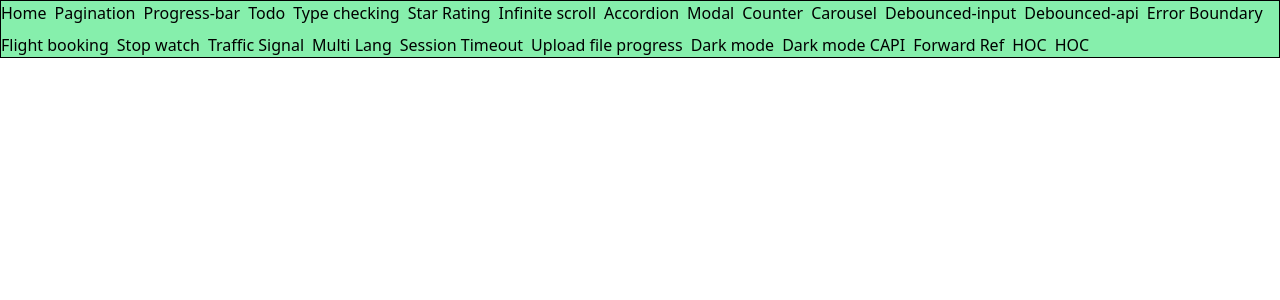
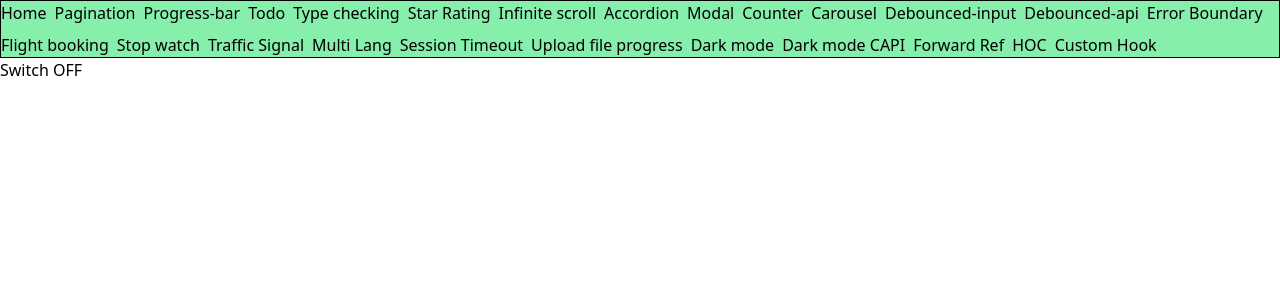
Before and after one commit to rohitraj896/react-machine-coding, a React (Create React App) app: page /custom-hook in a window 1280 px wide. Shown: the top 300 px of the page. Built offline with nearby package versions, Linux system fonts and the light colour scheme.

Commit message:
custom-hook

```diff
--- a/src/App.js
+++ b/src/App.js
@@ -24,6 +24,7 @@ import DarkMode from "./components/DarkMode/DarkMode";
 import DarkModeCAPI from "./components/DarkMode/DarkModeCAPI/DarkModeCAPI";
 import ForwardRef from "./components/ForwardRef/ForwardRef";
 import HOC from "./components/HOC/HOC";
+import CustomHook from "./components/CustomHook/CustomHook";
 
 function App() {
   return (
@@ -53,7 +54,7 @@ function App() {
         <a href="/dark-mode-capi">Dark mode CAPI</a>
         <a href="/forward-ref">Forward Ref</a>
         <a href="/hoc">HOC</a>
-        <a href="/hoc">HOC</a>
+        <a href="/custom-hook">Custom Hook</a>
       </nav>
       <div>
         <BrowserRouter>
@@ -99,6 +100,7 @@ function App() {
               <Route path="/dark-mode-capi" element={<DarkModeCAPI />}></Route>
               <Route path="/forward-ref" element={<ForwardRef />}></Route>
               <Route path="/hoc" element={<HOC />}></Route>
+              <Route path="/custom-hook" element={<CustomHook />}></Route>
             </Route>
           </Routes>
         </BrowserRouter>
--- /dev/null
+++ b/src/components/CustomHook/CustomHook.js
@@ -0,0 +1,14 @@
+import React from "react";
+import useToggle from "./useToggle";
+
+const CustomHook = () => {
+  const [toggleState, toggleFunc] = useToggle(false);
+
+  return (
+    <div>
+      <button onClick={toggleFunc}>Switch {toggleState ? "ON" : "OFF"}</button>
+    </div>
+  );
+};
+
+export default CustomHook;
--- /dev/null
+++ b/src/components/CustomHook/useToggle.js
@@ -0,0 +1,13 @@
+import { useCallback, useState } from "react";
+
+const useToggle = initialValue => {
+  const [toggleState, setToggleState] = useState(initialValue);
+
+  const toggleFunc = useCallback(() => {
+    setToggleState(prevState => !prevState);
+  }, []);
+
+  return [toggleState, toggleFunc];
+};
+
+export default useToggle;
```
